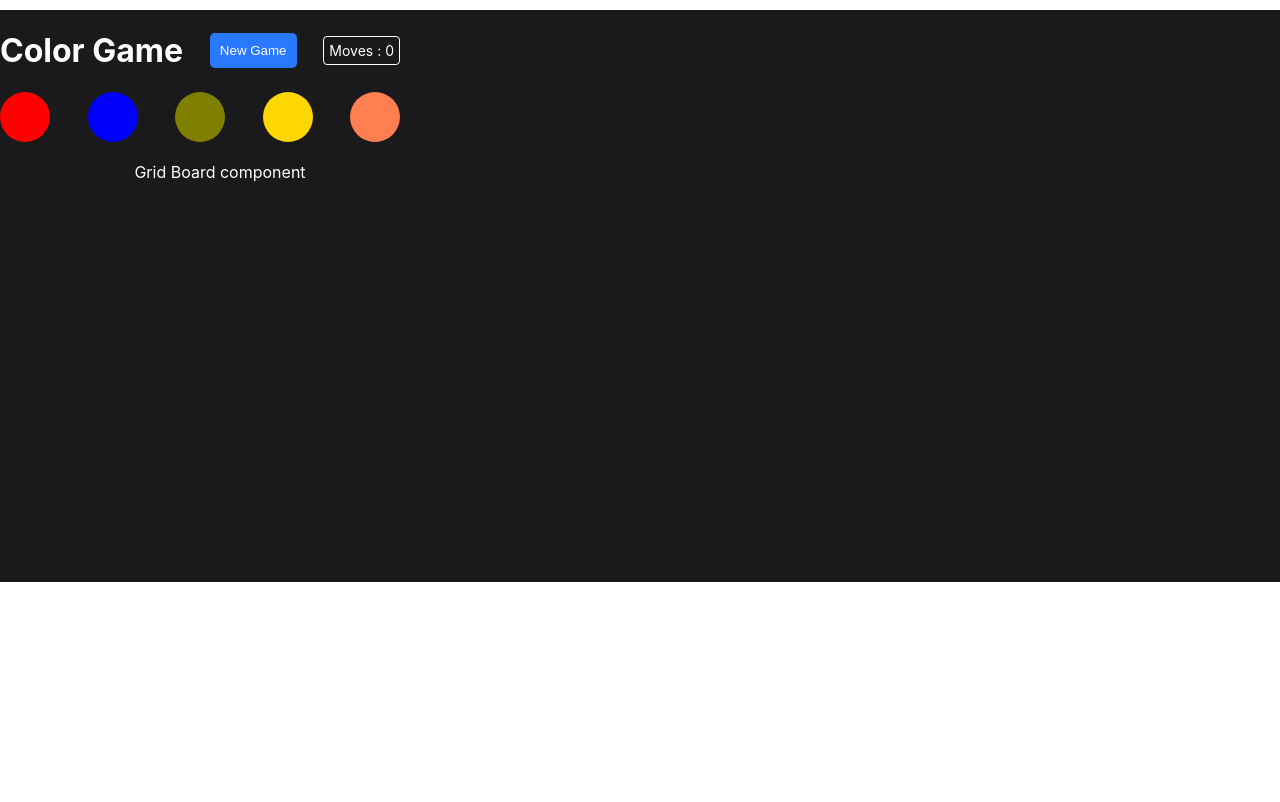
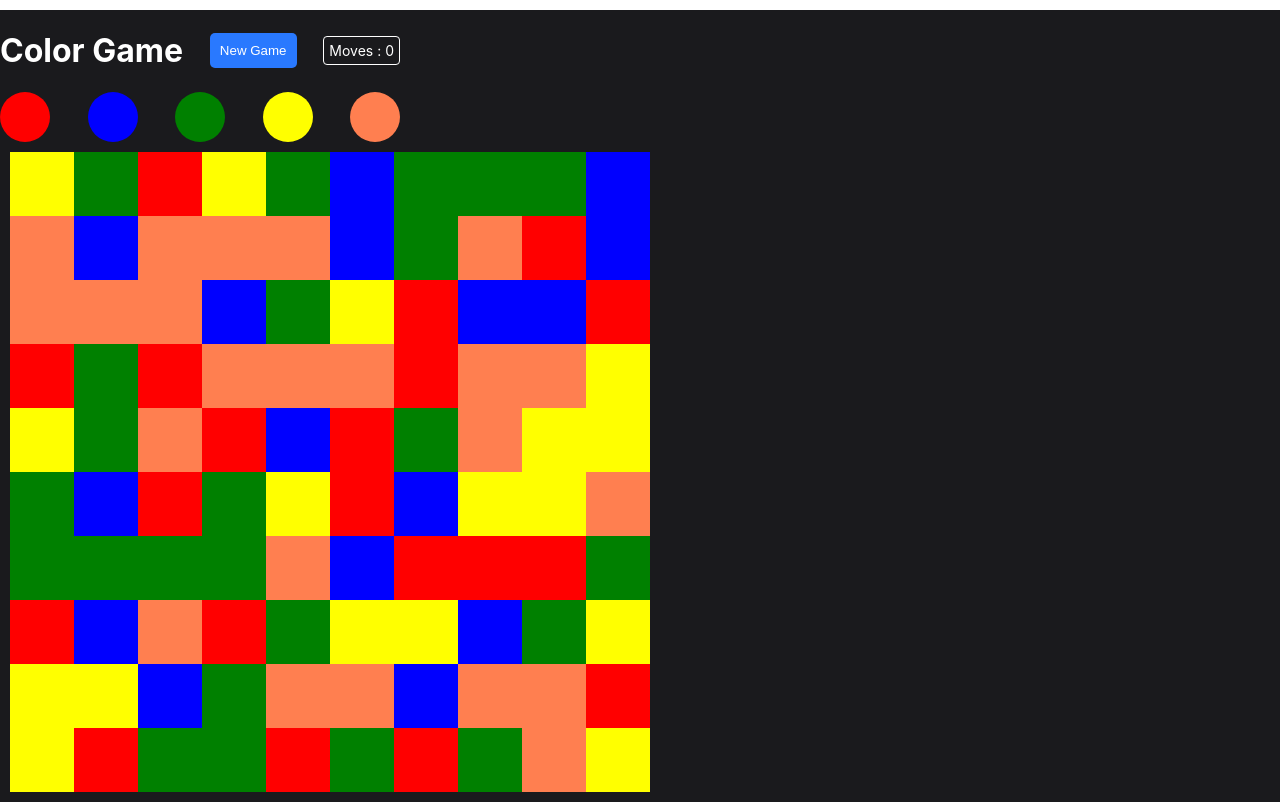
Before and after one commit to NinadThepade/colorGame, a React (Create React App) app: page / in a window 1280 px wide. Built offline with nearby package versions, Linux system fonts and the light colour scheme.

Commit message:
Adding color grid

```diff
--- a/src/App.js
+++ b/src/App.js
@@ -3,6 +3,7 @@ import React, {useState} from 'react';
 import GameControls from './components/GameControls/GameControls'
 import ColorPicker from './components/ColorPicker/ColorPicker'
 import GridBoard from './components/GridBoard/GridBoard'
+import { Graph } from './components/Graph/Graph';
 
 import './App.css';
 
@@ -11,24 +12,28 @@ const COLORS = ['red', 'blue', 'green', 'yellow', 'coral']
 
 function App() {
   const [movesCounter, setMovesCounter] = useState(0)
+  const [graph, setGraph] = useState(new Graph(SIZE))
 
   const incrementCount = () => {
     setMovesCounter(prevState => prevState + 1)
   }
 
   const startClicked = () => {
+    setGraph(new Graph(SIZE))
     setMovesCounter(0)
   }
 
   const colorFill = (color) => {
-    console.log(color + ' color clicked')
+    let colorIndex = COLORS.indexOf(color)
+    graph.colorFill(colorIndex);
   }
 
+  console.log('Grid:', graph)
   return (
     <div className="App">
       <GameControls movesCounter={movesCounter} startClicked={startClicked}></GameControls>
       <ColorPicker colors={COLORS} colorFill={colorFill} incrementCount={incrementCount}></ColorPicker>
-      <GridBoard colors={COLORS} size={SIZE}></GridBoard>
+      <GridBoard grid={graph} colors={COLORS} size={SIZE}></GridBoard>
     </div>
   );
 }
--- /dev/null
+++ b/src/components/Graph/Graph.js
@@ -0,0 +1,116 @@
+const COLORS = [0,1,2,3,4]; // TODO: tie this together with the COLORS from App.js
+
+const randomIndexFromCollection = (collection) => {
+  var index = 0;
+  for (var i = 1, max = collection.length; i < max; i++) {
+    if (Math.random() < 1/(i+1)) {
+      index = i;
+    }
+  }
+  return index;
+}
+
+class Node {
+  constructor(id, color) {
+    this.id = id;
+    this.color = color;
+  }
+}
+
+class Edge {
+  constructor(sourceId, destId, weight) {
+    this.sourceId = sourceId;
+    this.destId = destId;
+    this.weight = weight;
+  }
+}
+
+class Graph {
+  constructor(size=3) {
+    this.size = size;
+    this.nodes = {};
+    this.edgesByNode = {};
+    for (let i=0; i<size*size; i++) {
+      this.nodes[i] = new Node(i, randomIndexFromCollection(COLORS));
+    }
+    this.setEdgeWeights();
+  }
+
+  setEdgeWeight(id) {
+      let node = this.nodes[id];
+      let nodeId = node.id;
+
+      // if i subtract the width of my box and i'm < 0 i don't have a top
+      // if i add one and mod myself with the width of my box and i am 0 i don't have a right
+      // if i add the width of my box and i am > width * width - 1 i don't have a bottom
+      // if i mod myself the width of my box and it is 0 i don't have a left
+
+      let edges = [];
+
+      let topIndex = nodeId - this.size;
+      let rightIndex = nodeId + 1;
+      let bottomIndex = nodeId + this.size;
+      let leftIndex = nodeId - 1;
+
+      if (topIndex >= 0) {
+        let w = this.sameColor(nodeId, topIndex) ? 0 : 1;
+        edges.push(new Edge(nodeId, topIndex, w));
+      }
+
+      if (rightIndex % this.size > 0) {
+        let w = this.sameColor(nodeId, rightIndex) ? 0 : 1;
+        edges.push(new Edge(nodeId, rightIndex, w));
+      }
+
+      if (bottomIndex < this.size * this.size) {
+        let w = this.sameColor(nodeId, bottomIndex) ? 0 : 1;
+        edges.push(new Edge(nodeId, bottomIndex, w));
+      }
+
+      if (nodeId % this.size !== 0) {
+        let w = this.sameColor(nodeId, leftIndex) ? 0 : 1;
+        edges.push(new Edge(nodeId, leftIndex, w));
+      }
+
+      this.edgesByNode[nodeId] = edges;
+  }
+
+  setEdgeWeights() {
+    Object.keys(this.nodes).forEach((id) => {
+      this.setEdgeWeight(id);
+    });
+  }
+
+  updateColor(id, color) {
+    this.nodes[id].color = color;
+  }
+
+  colorFill(color) {
+    let seenIds = [];
+    let processing = [0]; // starting at the top left corner (this is a stack)
+    let updateEdgeWeights = [];
+    while (processing.length > 0) {
+      let currentNodeId = processing.pop();
+      this.updateColor(currentNodeId, color);
+      seenIds.push(currentNodeId);
+      this.edgesByNode[currentNodeId].forEach((edge) => {
+        if (seenIds.indexOf(edge.destId) > -1) {
+          return;
+        }
+        if (edge.weight === 0) {
+          processing.push(edge.destId); // process it there is no weight cost
+        }
+        if (edge.weight === 1 && this.nodes[currentNodeId].color === color) {
+          updateEdgeWeights.push(currentNodeId); // update the edge weights after we finish color filling
+        }
+      });
+    }
+    updateEdgeWeights.forEach((nodeId) => this.setEdgeWeight(nodeId));
+  }
+
+  sameColor(nodeAId, nodeBId) {
+    return this.nodes[nodeAId].color === this.nodes[nodeBId].color;
+  }
+}
+
+export { Graph }
--- a/src/components/GridBoard/GridBoard.css
+++ b/src/components/GridBoard/GridBoard.css
@@ -1,5 +1,56 @@
 .grid-board {
-  height: 400px;
-  width: 400px;
-  padding: 20px;
+  display: flex;
+	flex-wrap: wrap;
+	min-width: 360px;
+	max-width: 80vh;
+	height: 100vw;
+  max-height: 80vh;
+	min-height: 360px;
+	padding: 10px;
 }
+
+.cell-3 {
+	width: 33.33%;
+}
+.cell-4 {
+	width: 25%;
+}
+.cell-5 {
+	width: 20%;
+}
+.cell-6 {
+	width: 16.66%;
+}
+.cell-7 {
+	width: 14.28%;
+}
+.cell-8 {
+	width: 12.5%;
+}
+.cell-9 {
+	width: 11.11%;
+}
+.cell-10 {
+	width: 10%;
+}
+.cell-11 {
+	width: 9.09%;
+}
+.cell-12 {
+	width: 8.33%;
+}
+.blue {
+	background-color: blue;
+}
+.red {
+	background-color: red;
+}
+.green {
+	background-color: green;
+}
+.yellow {
+	background-color: yellow;
+}
+.orange {
+	background-color: coral;
+}
--- a/src/components/GridBoard/GridBoard.js
+++ b/src/components/GridBoard/GridBoard.js
@@ -2,10 +2,22 @@ import React from 'react'
 
 import './GridBoard.css'
 
-const GridBoard = (colors) => {
+const GridBoard = ({grid, colors}) => {
+  let rows = <div> No grid data</div>
+
+  if(grid.nodes) {
+    rows = Object.keys(grid.nodes).map((v) => {
+      let color = colors[grid.nodes[v].color]
+      let size = grid.size
+      let classString = "cell-" + size + " " + color;
+
+      return <div key={v} className={classString}></div>
+    });
+  }
+
   return (
     <div className="grid-board">
-      Grid Board component
+      {rows}
     </div>
   )
 }
```
